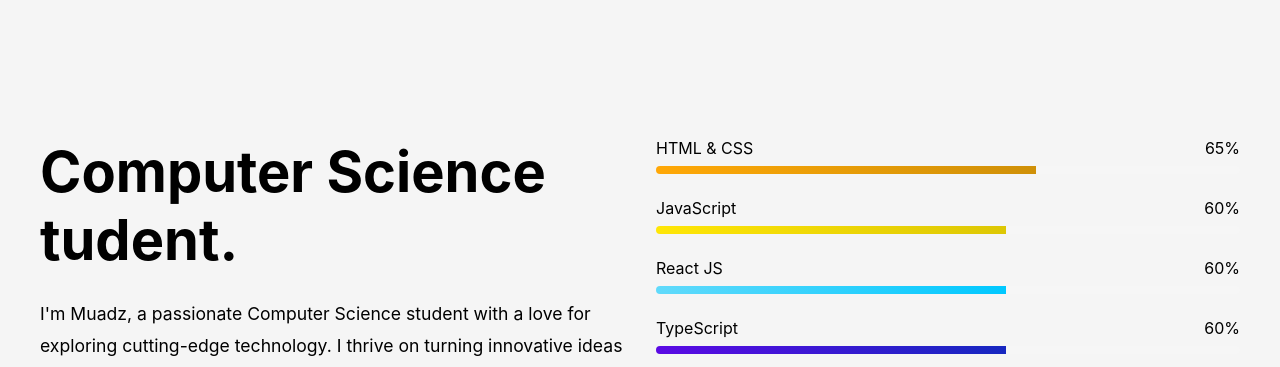
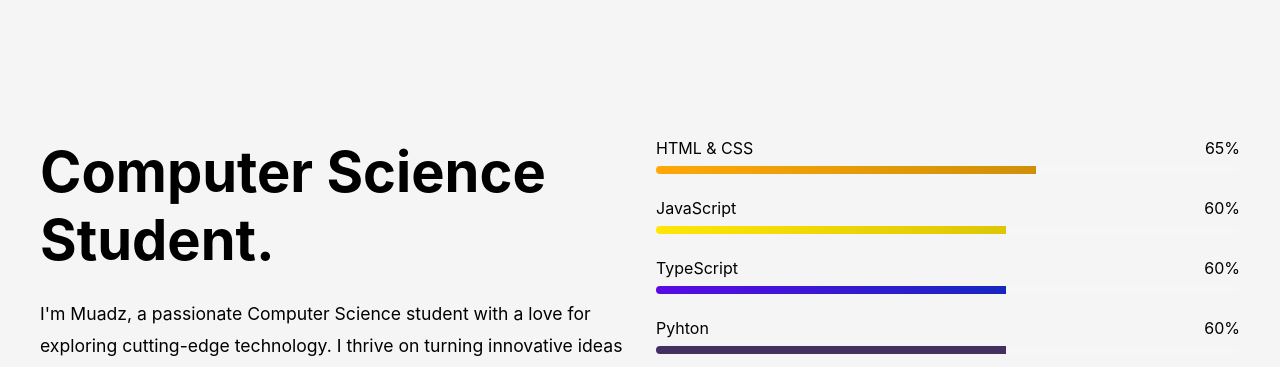
Before and after one commit to Muadzizizulala02/My-Website, a plain HTML site: page index.html in a window 1280 px wide. Shown: the part 428-795 px from the top of the page. Drawn offline with nearby package versions, Linux system fonts and the light colour scheme.

Commit message:
Fix Typo

```diff
--- a/index.html
+++ b/index.html
@@ -76,7 +76,7 @@
       <!-- Hero Section -->
       <div class="hero-section">
         <div class="info-section">
-          <h1 class="title">Computer Science tudent.</h1>
+          <h1 class="title">Computer Science Student.</h1>
           <p class="description">
             I'm Muadz, a passionate Computer Science student with a love for exploring cutting-edge technology. I thrive
             on turning innovative ideas into fast, scalable, and user-friendly web applications. Whether it's solving
@@ -107,7 +107,7 @@
             </div>
           </div>
 
-          <div class="skill-item">
+          <!-- <div class="skill-item">
             <div class="skill-name">
               <span>React JS</span>
               <span>60%</span>
@@ -115,7 +115,7 @@
             <div class="progress-bar">
               <div class="progress-fill react" data-width="60"></div>
             </div>
-          </div>
+          </div> -->
 
 
           <div class="skill-item">
```
